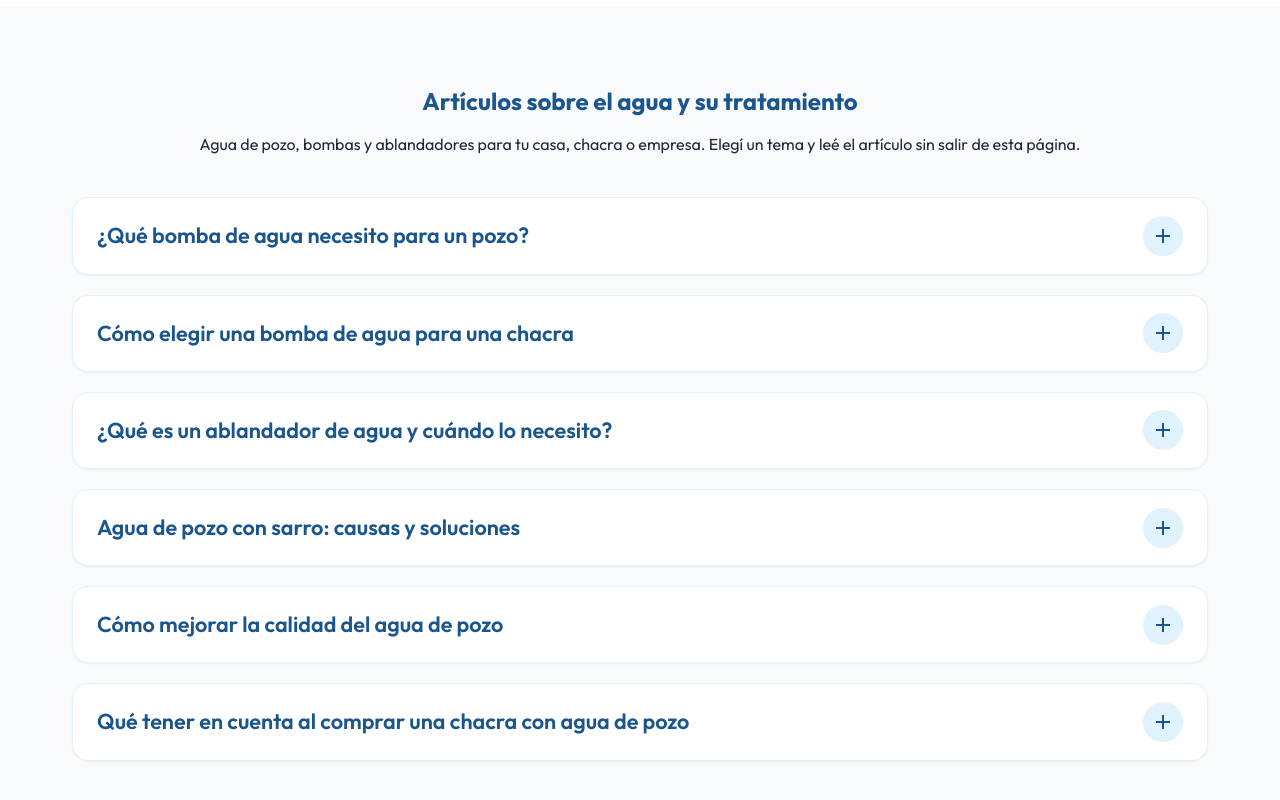
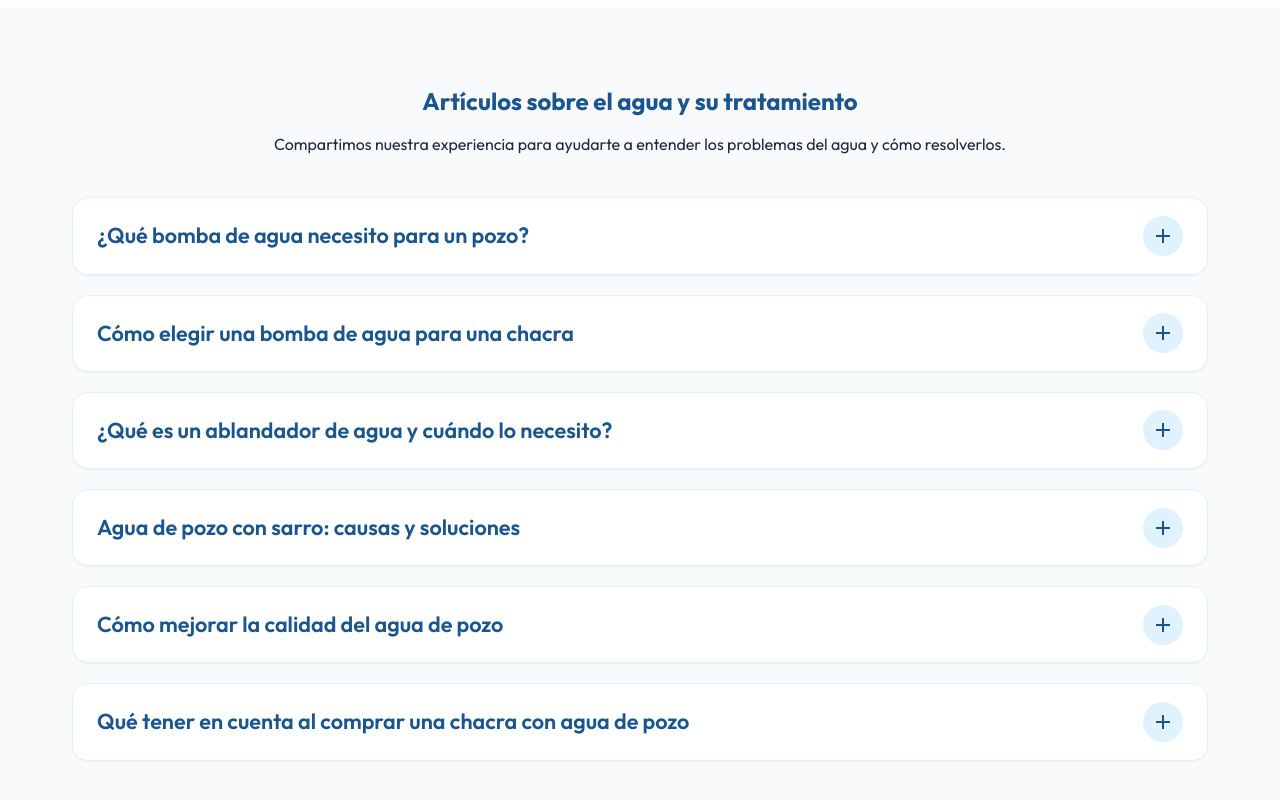
Before and after one commit to SoftwareProyects-independent-Work/agnIndustrialWeb, an Angular app: page / in a window 1280 px wide. Shown: the part 2170-2970 px from the top of the page. Built offline with nearby package versions, Linux system fonts and the light colour scheme.

Commit message:
Simplificar introducción de la sección de artículos

```diff
--- a/src/app/components/articles/articles.component.html
+++ b/src/app/components/articles/articles.component.html
@@ -2,7 +2,7 @@
   <div class="container">
     <div class="section-header text-center">
       <h2 id="articles-title" class="section-title">Artículos sobre el agua y su tratamiento</h2>
-      <p class="section-subtitle">Agua de pozo, bombas y ablandadores para tu casa, chacra o empresa. Elegí un tema y leé el artículo sin salir de esta página.</p>
+      <p class="section-subtitle">Compartimos nuestra experiencia para ayudarte a entender los problemas del agua y cómo resolverlos.</p>
     </div>
 
     <div class="articles-grid">
```
